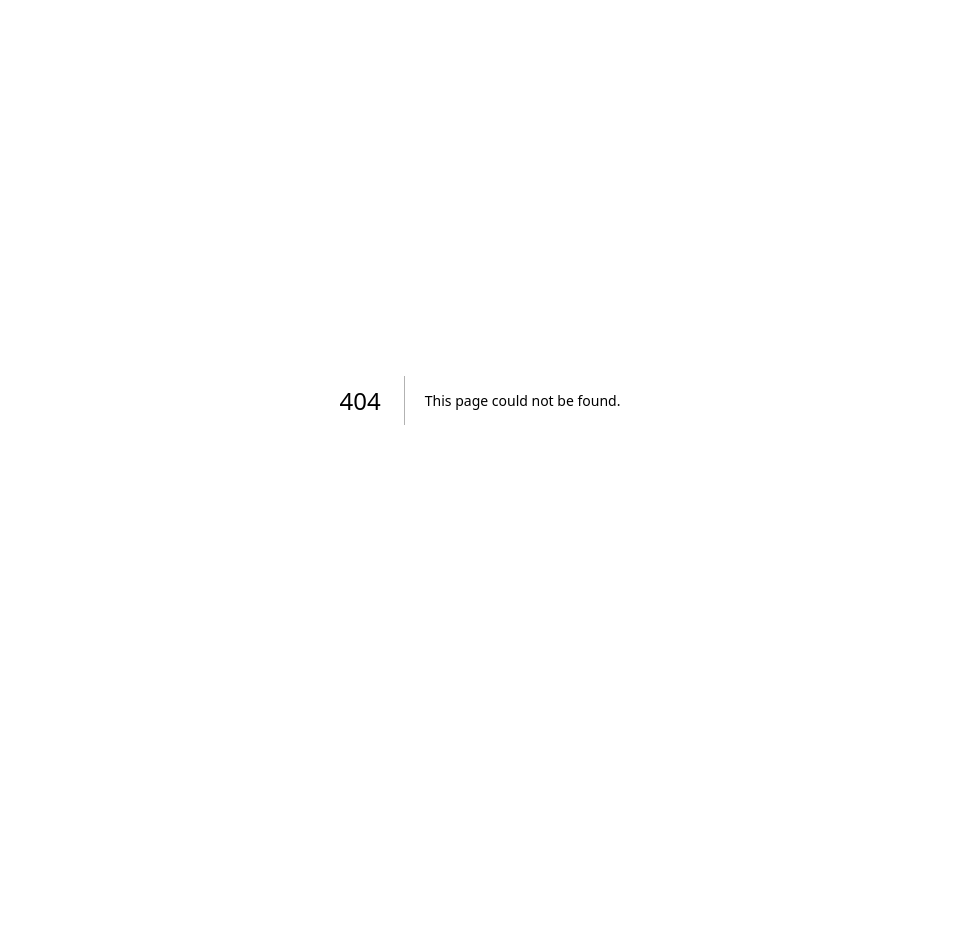
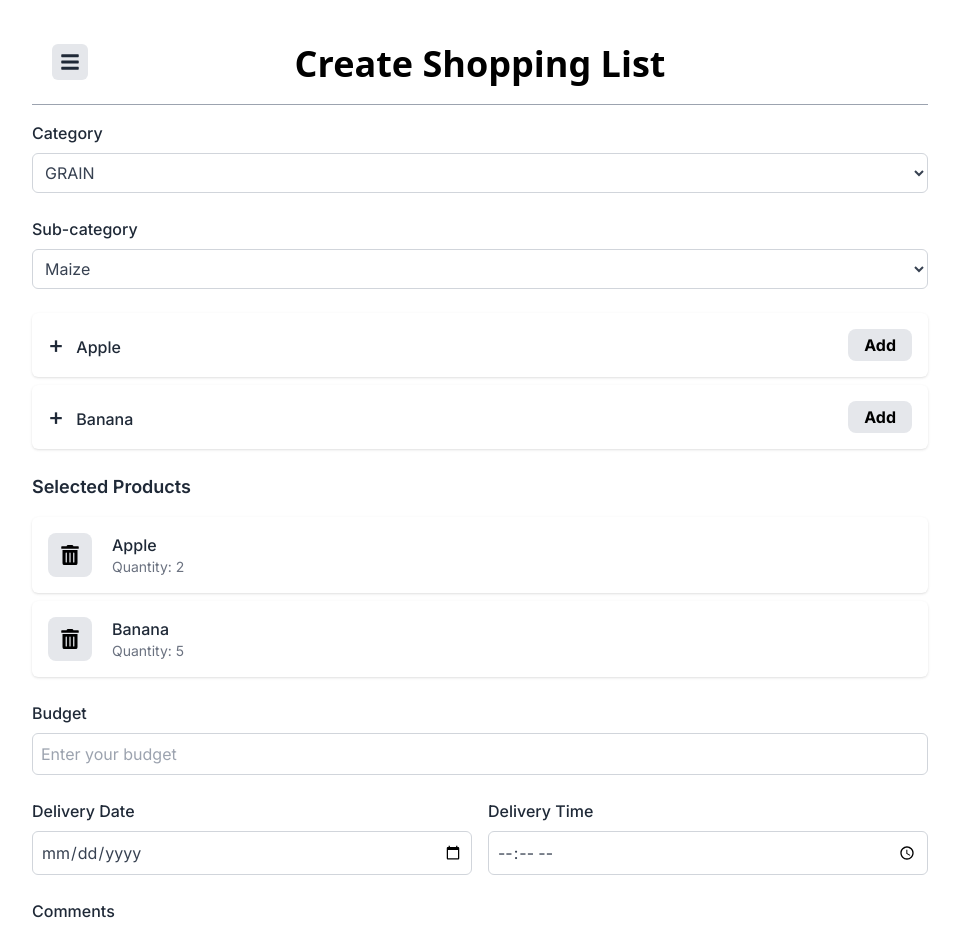
Before and after one commit to Aman3899/bvr_project, a Next.js app: page /submit_request in a window 1280 px wide. Before the commit this address had no page. Shown: the top 929 px of the page, without its empty margins (160-1119 px from the left). Before the commit the page ends 800 px from the top, so only its background shows below. Built offline with nearby package versions, Linux system fonts and the light colour scheme.

Commit message:
Updated UI & Some Logic

```diff
--- a/app/components/Navbar.jsx
+++ b/app/components/Navbar.jsx
@@ -5,7 +5,7 @@ import { useState } from 'react';
 import { FaBars, FaHome, FaShoppingCart, FaUser } from 'react-icons/fa';
 
 
-const Navbar = () => {
+const Navbar = (Props) => {
 
     const [isDrawerOpen, setIsDrawerOpen] = useState(false);
 
@@ -14,7 +14,7 @@ const Navbar = () => {
     }
 
     return (
-        <div className="flex flex-col justify-center items-center bg-gray-200">
+        <div className="flex flex-col justify-center items-center bg-gray-200 border-b border-gray-400 mb-4">
 
             <div className="font-sans relative w-full max-sm:w-full bg-white">
                 {/* Drawer Menu */}
@@ -67,13 +67,13 @@ const Navbar = () => {
                 {!isDrawerOpen && (
                     <button
                         onClick={toggleDrawer}
-                        className="absolute top-5 left-5 text-2xl z-50 text-gray-800 bg-gray-200 rounded-md p-2 hover:bg-gray-300"
+                        className="absolute top-5 left-5 text-xl z-50 text-gray-800 bg-gray-200 rounded-md p-2 hover:bg-gray-300"
                     >
                         <FaBars />
                     </button>
                 )}
 
-                <h1 className="text-4xl text-center py-5 font-bold">DealBank</h1>
+                <h1 className="text-4xl max-sm:text-xl text-center py-5 font-bold">{Props.heading}</h1>
             </div>
         </div>
     )
--- a/app/page.js
+++ b/app/page.js
@@ -18,7 +18,7 @@ export default function Home() {
   return (
     <div>
 
-        <Navbar />
+        <Navbar heading="DealBank" />
 
         <Hero_Section />
 
--- a/app/post_request/page.jsx
+++ b/app/post_request/page.jsx
@@ -80,7 +80,7 @@ const PostRequestPage = () => {
             </section>
 
             {/* Buttons */}
-            <div className="flex flex-col gap-4">
+            <div className="flex flex-col text-center gap-4">
                 <Link href="/" className="bg-red-500 text-white py-2 rounded-md font-medium">Subscribe</Link>
                 <Link href="/submit_request" className="bg-cyan-500 text-white py-2 rounded-md font-medium">Submit Request</Link>
             </div>
--- /dev/null
+++ b/app/submit_request/page.jsx
@@ -0,0 +1,160 @@
+"use client"
+import React, { useState } from "react";
+import Navbar from "../components/Navbar";
+import { FaTrashAlt } from "react-icons/fa";
+
+
+
+const SubmitAnCreateShoppingListRequest = () => {
+
+
+    const categoriesWithSub = {
+        GRAIN: ["Maize", "Oats", "Barley", "Rice", "Quinoa", "Rye", "Wheat", "Millet", "Sorghum"],
+        FRUITS: ["Strawberry", "Blueberries", "Raspberries", "Cranberries", "Oranges", "Tangerines", "Limes", "Grapefruits", "Mangoes", "Pineapples", "Papayas", "Kiwi", "Peaches", "Plums", "Quince", "Watermelons", "Cantaloupe", "Honeydew", "Casaba", "Figs", "Pomegranates", "Loquats", "Grapes", "Avocado"],
+        VEGETABLES: ["Lettuce", "Spinach", "Kale", "Aragula", "Chinese", "Rape", "Broccoli", "Cauliflower", "Cabbage", "Carrots", "Beets", "Turnips", "Onions", "Garlic", "Shallots", "Leeks", "Oyster mushrooms", "Button mushrooms", "Zucchini", "Pumpkins", "Tomatoes", "Peppers", "Cucumber", "Okra", "Eggplant"],
+        LEGUMES: ["Kidney beans", "Black beans", "Pinto beans", "Lentils", "Cowpeas"],
+        "NUTS & SEEDS": ["Walnut", "Almond", "Pecans", "Hazel nuts", "Pistachio", "Sunflower seeds", "Pumpkin seeds", "Chia seeds", "Hemp seeds"],
+        HERBS: ["Rosemary", "Thyme", "Parsley", "Cilantro", "Lavender", "Chamomile", "Ginger", "Dandelion", "Turmeric"],
+        MEATS: ["Beef", "Pork", "Lamb", "Turkey", "Ham", "Duck", "Bacon", "Mbewa"],
+        "SEA FOOD": ["Fish", "Salmon", "Tuna", "Tilapia", "Chambo", "Mcheni", "Bonya", "Usipa", "Oyster", "Catfish"],
+        OTHER: ["Mandasi", "Eggs", "Honey", "Cheese", "Milk", "Yogurt", "Mozzarella", "Jam", "Scones", "Bwemba", "Malambe"],
+    };
+
+
+    const [selectedCategory, setSelectedCategory] = useState("GRAIN");
+    const [subCategories, setSubCategories] = useState(categoriesWithSub[selectedCategory]);
+
+    // Handle category change
+    const handleCategoryChange = (e) => {
+        const category = e.target.value;
+        setSelectedCategory(category);
+        setSubCategories(categoriesWithSub[category]);
+    };
+
+    const [selectedProducts, setSelectedProducts] = useState([
+        { name: "Apple", quantity: 2 },
+        { name: "Banana", quantity: 5 },
+    ]);
+
+    const handleAddProduct = (product) => {
+        const exists = selectedProducts.find((item) => item.name === product.name);
+        if (!exists) {
+            setSelectedProducts([...selectedProducts, { name: product.name, quantity: 1 }]);
+        }
+    };
+
+    const handleRemoveProduct = (productName) => {
+        setSelectedProducts(selectedProducts.filter((item) => item.name !== productName));
+    };
+
+    return (
+        <div className="min-h-screen px-48 py-6 max-sm:px-4">
+            {/* <div className="py-4"> */}
+            <Navbar heading="Create Shopping List" />
+
+            {/* Category Dropdown */}
+            <div className="mb-6">
+                <label className="block text-gray-800 font-medium mb-2">Category</label>
+                <select
+                    value={selectedCategory}
+                    onChange={handleCategoryChange}
+                    className="w-full border border-gray-300 rounded-md p-2 bg-white text-gray-700"
+                >
+                    {Object.keys(categoriesWithSub).map((category, index) => (
+                        <option key={index} value={category}>
+                            {category}
+                        </option>
+                    ))}
+                </select>
+            </div>
+
+            {/* Sub-Category Dropdown */}
+            <div className="mb-6">
+                <label className="block text-gray-800 font-medium mb-2">Sub-category</label>
+                <select className="w-full border border-gray-300 rounded-md p-2 bg-white text-gray-700">
+                    {subCategories.map((subCategory, index) => (
+                        <option key={index} value={subCategory}>
+                            {subCategory}
+                        </option>
+                    ))}
+                </select>
+            </div>
+
+            {/* Products List */}
+            <div className="mb-6">
+                {["Apple", "Banana"].map((product) => (
+                    <div
+                        key={product}
+                        className="flex justify-between items-center bg-white shadow p-4 rounded-md mb-2"
+                    >
+                        <span className="text-gray-800 font-medium"><span className="text-2xl pr-2">+</span> {product}</span>
+                        <button onClick={() => handleAddProduct({ name: product })} className=" bg-gray-200 py-1 px-4 rounded-lg font-bold">Add</button>
+                    </div>
+                ))}
+            </div>
+
+            {/* Selected Products */}
+            <div className="mb-6">
+                <h2 className="text-lg font-semibold text-gray-800 mb-4">Selected Products</h2>
+                {selectedProducts.map((product) => (
+                    <div
+                        key={product.name}
+                        className="flex items-center bg-white shadow p-4 rounded-md mb-2"
+                    >
+                    <button onClick={() => handleRemoveProduct(product.name)} className="font-semibold p-3 bg-gray-200 rounded-lg">
+                        <FaTrashAlt className="text-xl" />
+                    </button>
+                    <div className="ml-5">
+                        <p className="text-gray-800 font-medium">{product.name}</p>
+                        <p className="text-sm text-gray-500">Quantity: {product.quantity}</p>
+                    </div>
+                </div>
+                ))}
+            </div>
+
+            {/* Budget Input */}
+            <div className="mb-6">
+                <label className="block text-gray-800 font-medium mb-2">Budget</label>
+                <input
+                    type="text"
+                    placeholder="Enter your budget"
+                    className="w-full border border-gray-300 rounded-md p-2 text-gray-700"
+                />
+            </div>
+
+            {/* Delivery Date and Time */}
+            <div className="grid grid-cols-2 gap-4 mb-6">
+                <div>
+                    <label className="block text-gray-800 font-medium mb-2">Delivery Date</label>
+                    <input
+                        type="date"
+                        className="w-full border border-gray-300 rounded-md p-2 text-gray-700"
+                    />
+                </div>
+                <div>
+                    <label className="block text-gray-800 font-medium mb-2">Delivery Time</label>
+                    <input
+                        type="time"
+                        className="w-full border border-gray-300 rounded-md p-2 text-gray-700"
+                    />
+                </div>
+            </div>
+
+            {/* Comments */}
+            <div className="mb-6">
+                <label className="block text-gray-800 font-medium mb-2">Comments</label>
+                <textarea
+                    placeholder="Add any additional comments or special instructions..."
+                    className="w-full border border-gray-300 rounded-md p-2 text-gray-700"
+                />
+            </div>
+
+            {/* Submit Button */}
+            <button className="w-full bg-cyan-500 text-white py-2 rounded-md font-medium">
+                Post Shopping List
+            </button>
+        </div>
+    );
+};
+
+export default SubmitAnCreateShoppingListRequest;
```
Also changed, not shown: app/sumit_request/page.jsx (deleted).
